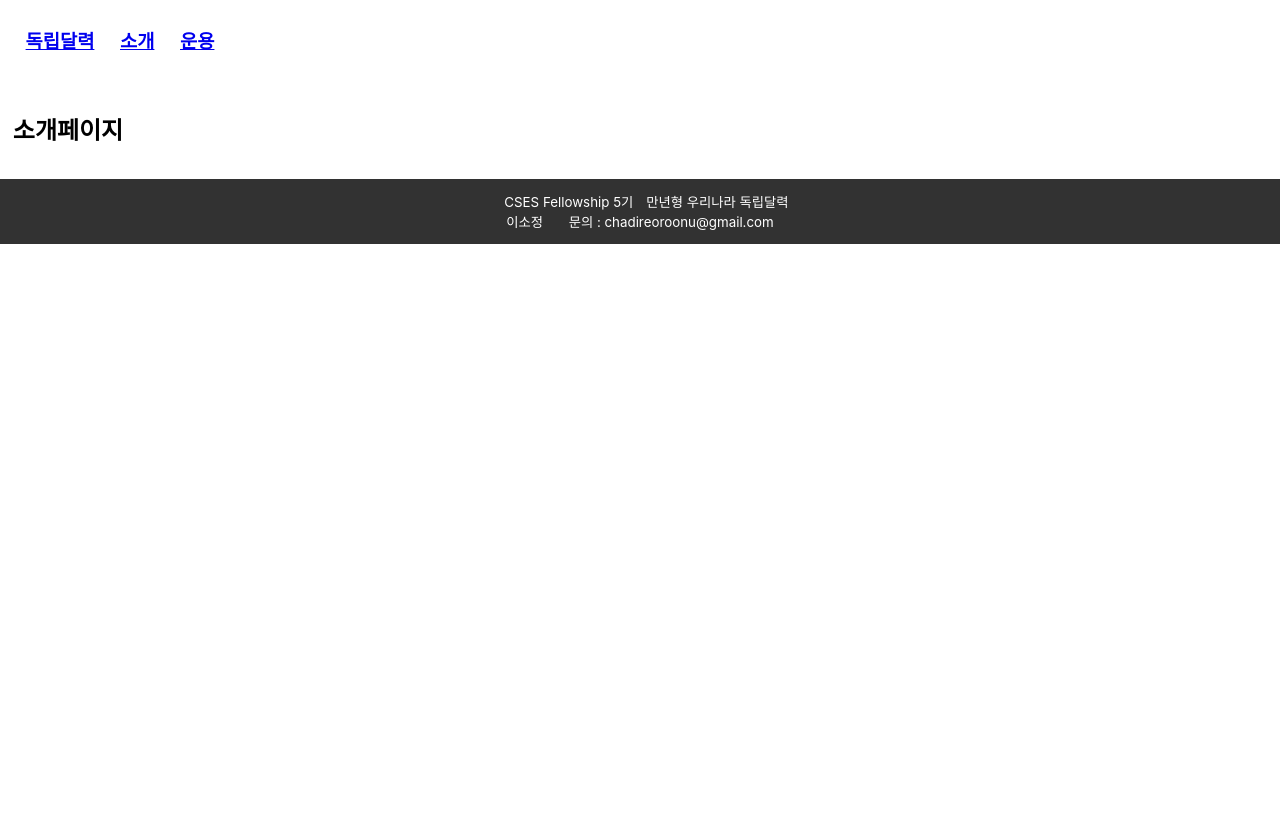
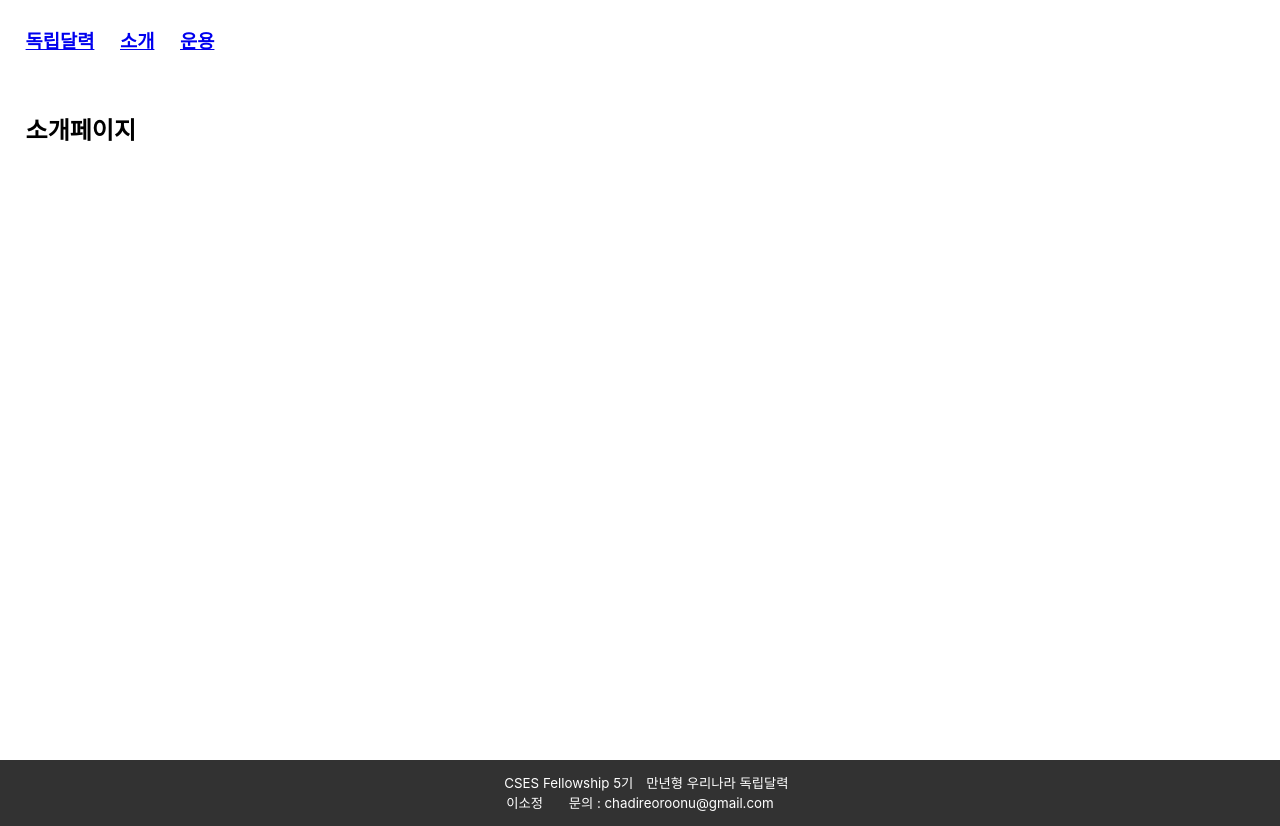
Before and after one commit to chadireoroonu/Independence, a React (Create React App) app in the folder calendar/: page /info in a window 1280 px wide. Shown: the top 826 px of the page. Before the commit the page ends 800 px from the top, so only its background shows below. Built offline with nearby package versions, Linux system fonts and the light colour scheme.

Commit message:
💄 Design: Info page css

```diff
--- /dev/null
+++ b/calendar/src/pages/Info.css
@@ -0,0 +1,5 @@
+#info {
+  width: 98%;
+  min-height: 82vh;
+  margin: 0 1%;
+}
--- a/calendar/src/pages/Info.js
+++ b/calendar/src/pages/Info.js
@@ -1,8 +1,9 @@
 import React from 'react';
+import './Info.css'
 
 function Info() {
   return (
-    <div>
+    <div id='info'>
       <h2>소개페이지</h2>
     </div>
   );
```
